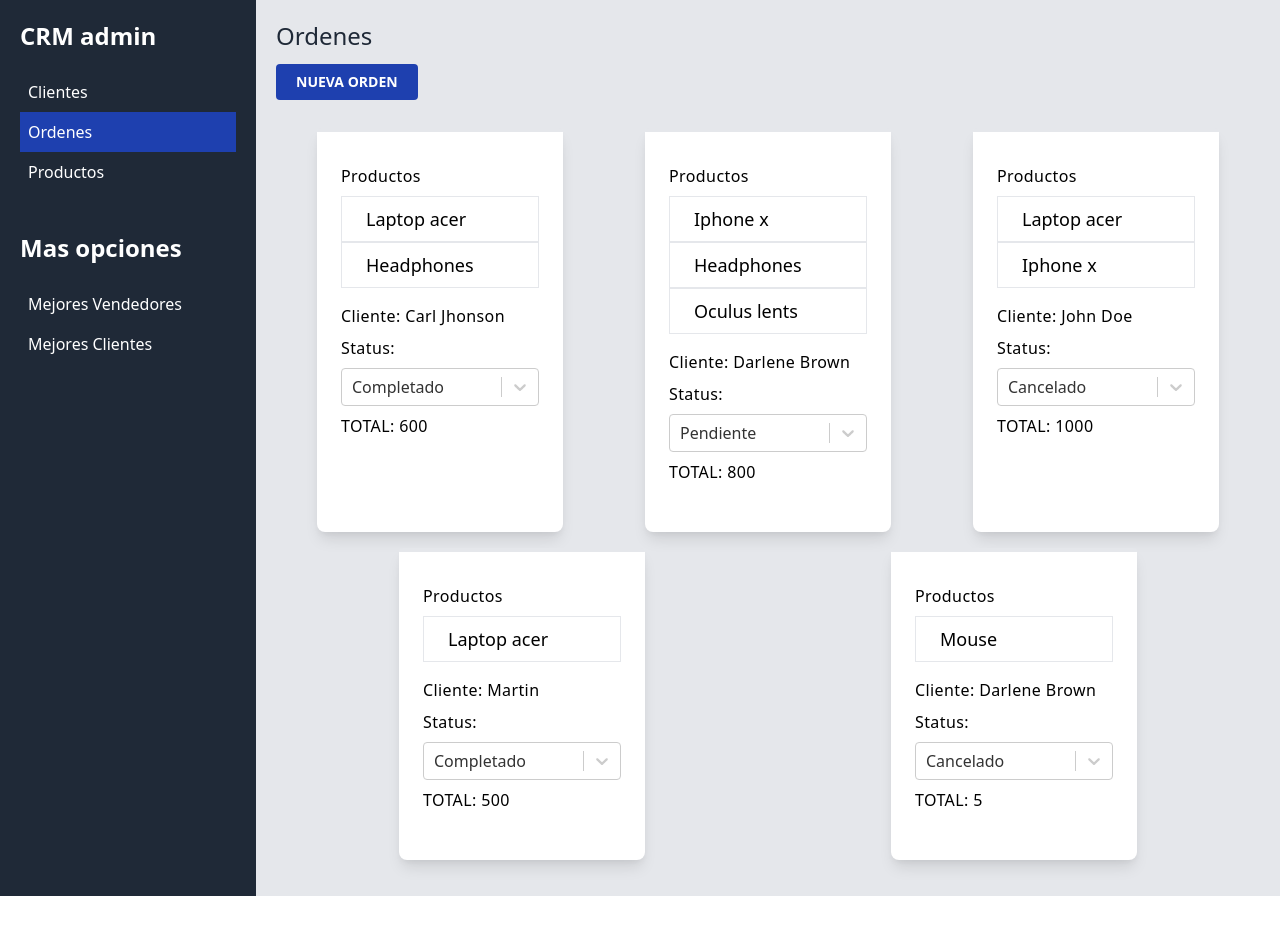
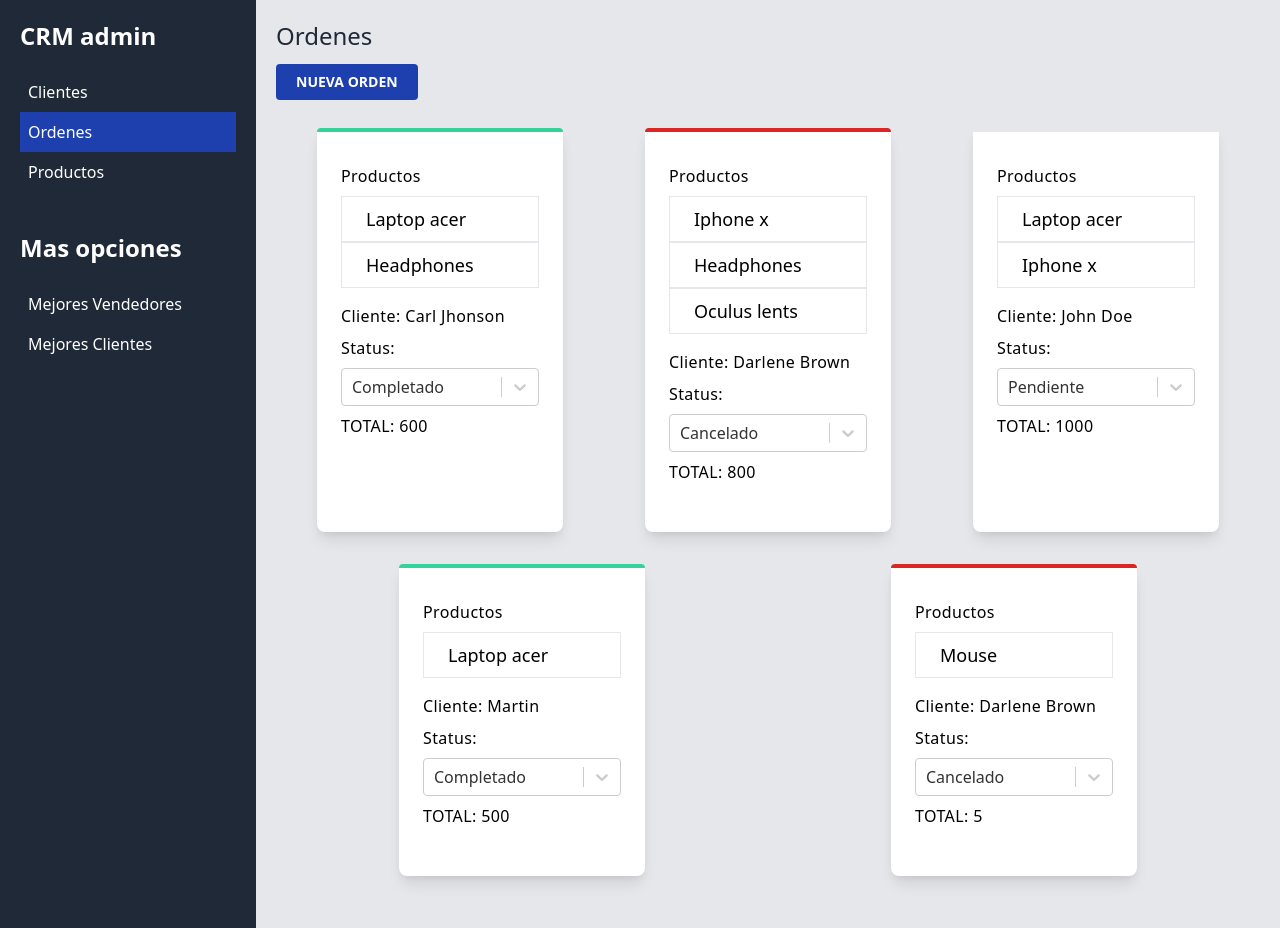
Before and after one commit to luisccode/crm-nextjs, a Next.js app: page /orders in a window 1280 px wide. Before the commit the page ends 896 px from the top, so only its background shows below. Built offline with nearby package versions, Linux system fonts and the light colour scheme; data requests are answered from the project's data file.

Commit message:
some improvements

```diff
--- a/components/Order/index.js
+++ b/components/Order/index.js
@@ -1,6 +1,7 @@
 import React, { useState, useEffect } from 'react';
 import axiosClient from '../../config/axios';
 import Select from 'react-select';
+import { statusOptions } from '../../helpers';
 
 const Order = ({ data }) => {
     const { products, clientName, status, total, id } = data;
@@ -19,29 +20,29 @@ const Order = ({ data }) => {
         }
     };
 
-    const options = [
-        { value: 'completed', label: 'Completado' },
-        { value: 'pending', label: 'Pendiente' },
-        { value: 'canceled', label: 'Cancelado' },
-    ];
+    const borderColor =
+        orderStatus.value === 'completed'
+            ? `border-green-400`
+            : orderStatus.value === 'pending'
+            ? `border-orange-400`
+            : `border-red-600`;
 
     return (
-        <div className="shadow-lg border-t-4 bg-white mb-4 rounded-b-lg rounded-t border-red-light w-auto md:w-2/5 lg:w-1/4 lg:mx-1">
+        <div
+            className={`shadow-lg border-t-4 bg-white mb-8 rounded-b-lg rounded-t ${borderColor} w-3/4 md:w-2/5 lg:w-1/4 lg:mx-1`}
+        >
             <div className="px-6 py-4 mb-2 mt-4 mb-8">
                 <div className="capitalize tracking-wide text-c2 mb-2">Productos</div>
                 {products.map((product, index) => {
-                    if (index === products.length)
-                        return (
-                            <div className="flex border px-4 py-2 text-lg text-grey-darkest border-b-0">
-                                <div className="pl-2">{product.name}</div>
-                            </div>
-                        );
-                    else
-                        return (
-                            <div className="flex  border px-4 py-2 text-lg text-grey-darkest">
-                                <div className="pl-2">{product.name}</div>
-                            </div>
-                        );
+                    const border = index === products.length ? `border-b-0"` : ``;
+                    return (
+                        <div
+                            key={index}
+                            className={`flex border px-4 py-2 text-lg text-grey-darkest ${border}`}
+                        >
+                            <div className="pl-2">{product.name}</div>
+                        </div>
+                    );
                 })}
                 <div className="mt-4 capitalize  tracking-wide text-c2 mb-2">
                     Cliente:
@@ -51,7 +52,7 @@ const Order = ({ data }) => {
 
                 <Select
                     defaultValue={orderStatus}
-                    options={options}
+                    options={statusOptions}
                     onChange={(e) => handleChange(e)}
                 />
                 <div className="mt-2 uppercase tracking-wide text-c2 ">Total: {total}</div>
--- a/db.json
+++ b/db.json
@@ -185,8 +185,8 @@
       "total": "800",
       "clientName": "Darlene Brown",
       "status": {
-        "value": "pending",
-        "label": "Pendiente"
+        "value": "canceled",
+        "label": "Cancelado"
       }
     },
     {
@@ -212,8 +212,8 @@
       "total": "1000",
       "clientName": "John Doe",
       "status": {
-        "value": "canceled",
-        "label": "Cancelado"
+        "value": "pending",
+        "label": "Pendiente"
       }
     },
     {
--- a/helpers/index.js
+++ b/helpers/index.js
@@ -7,3 +7,8 @@ export const getCurrentSeller = () => JSON.parse(localStorage.getItem('userData'
 export const getClients = (sellerId) => {
     return axiosClient.get(`/users?role=client&sellerId=${sellerId}`);
 };
+export const statusOptions = [
+    { value: 'completed', label: 'Completado' },
+    { value: 'pending', label: 'Pendiente' },
+    { value: 'canceled', label: 'Cancelado' },
+];
```
Also changed, not shown: pages/neworder.js (+6 -12 lines).
